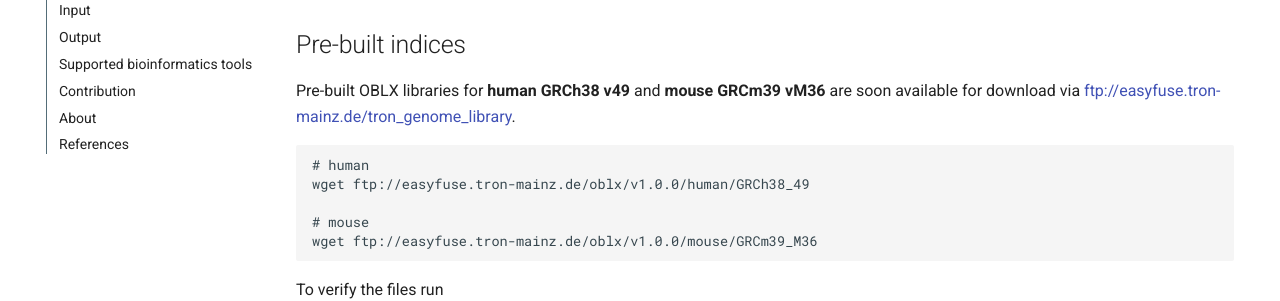
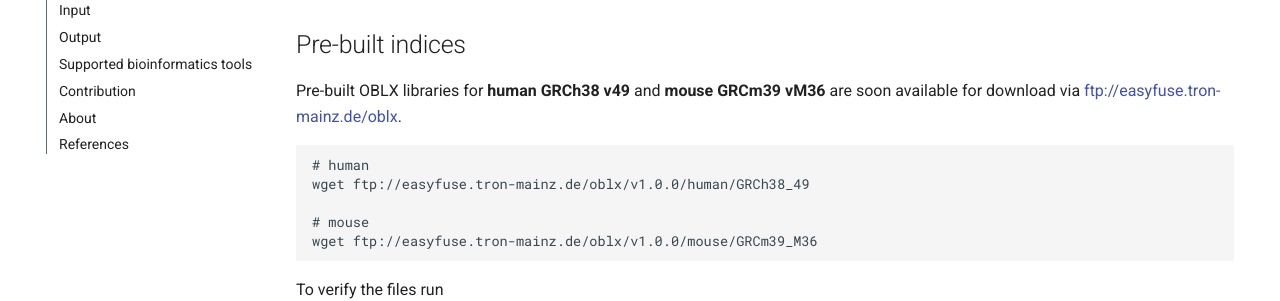
Before and after one commit to TRON-Bioinformatics/oblx, an MkDocs documentation site: the page built from docs/oblx/docs/index.md, in a window 1280 px wide and 900 px high, scrolled down 1112 px. Shown: the part 179-480 px from the top of the window. Built offline with MkDocs 1.6.1 and Material for MkDocs 9.7.7, drawn with Linux system fonts in a browser that asks for light colours; comment, search, counter and statistics services are not loaded.

Commit message:
docs: Correct name in ftp URL

````diff
--- a/docs/oblx/docs/index.md
+++ b/docs/oblx/docs/index.md
@@ -25,7 +25,7 @@ supports an extensive set of bioinformatics tools, all listed in
 
 Pre-built OBLX libraries for **human GRCh38 v49** and **mouse GRCm39 vM36** are
 soon available for download via
-[ftp://easyfuse.tron-mainz.de/tron_genome_library](ftp://easyfuse.tron-mainz.de/tron_genome_library).
+[ftp://easyfuse.tron-mainz.de/oblx](ftp://easyfuse.tron-mainz.de/oblx).
 
 ```sh
 # human
````
Also changed, not shown: README.md.
